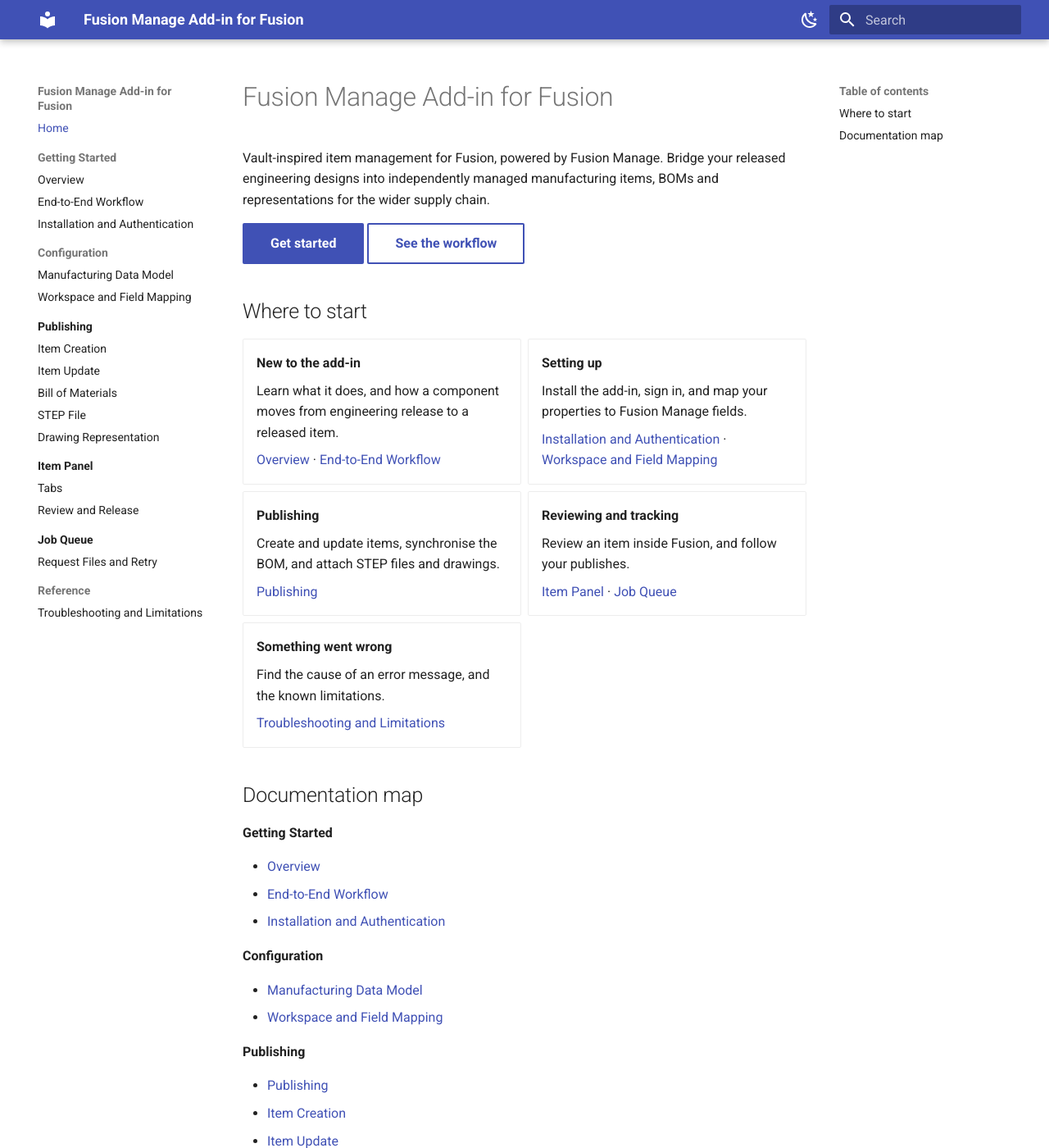
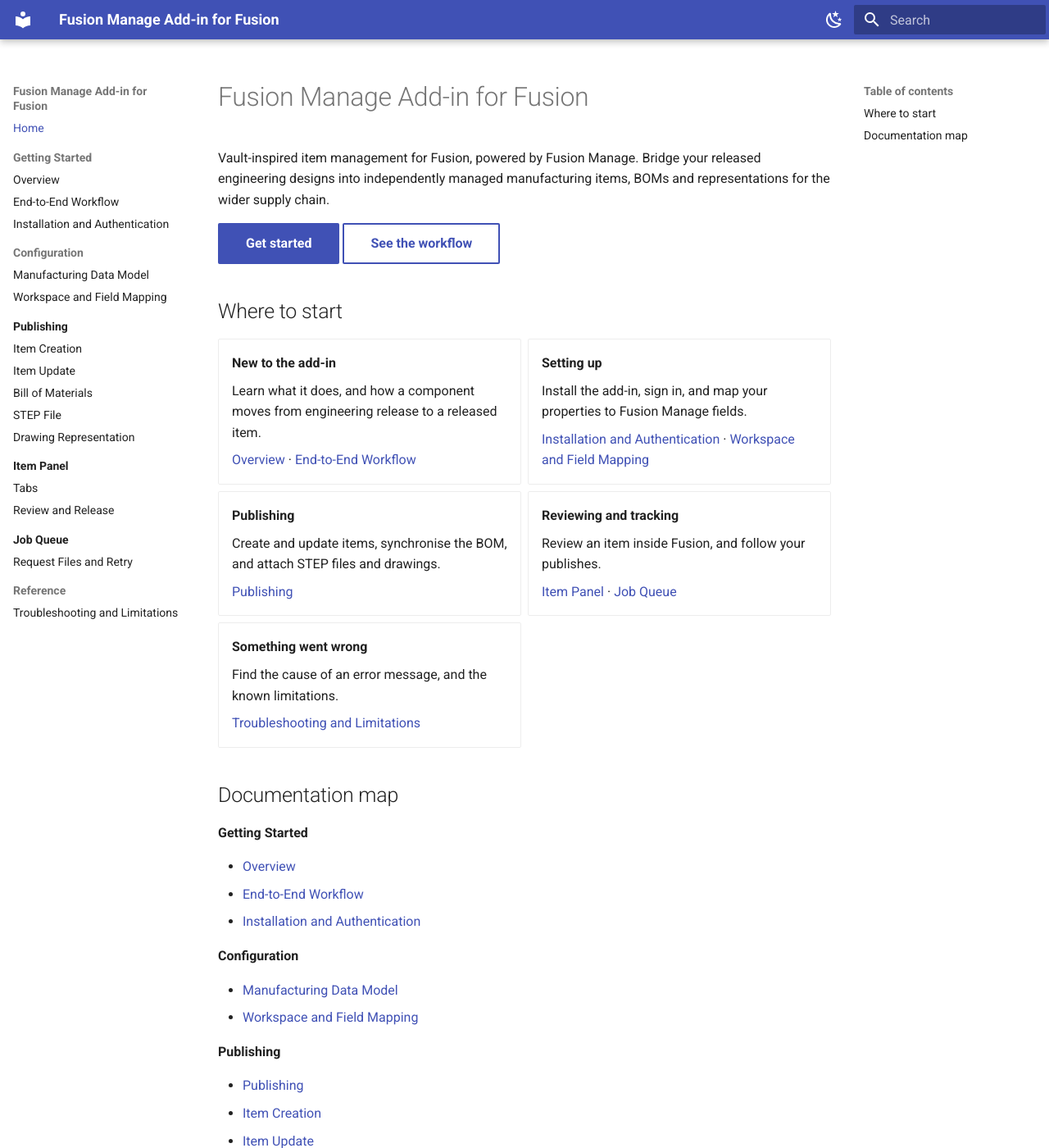
Before and after one commit to AHoop91/FusionToFusionManageAddon, an MkDocs documentation site: the page built from docs/index.md, in a window 1280 px wide and 1400 px high. Shown: the whole window at 82% size. Built offline with MkDocs 1.6.1 and Material for MkDocs 9.7.7, drawn with Linux system fonts in a browser that asks for light colours.

Commit message:
Use the full window width for the documentation site
Remove the fixed maximum width so the navigation sits at the left edge and
the page contents list at the right edge.

```diff
--- /dev/null
+++ b/docs/stylesheets/extra.css
@@ -0,0 +1,4 @@
+/* Use the full width of the window: navigation on the left, contents on the right. */
+.md-grid {
+  max-width: none;
+}
--- a/mkdocs.yml
+++ b/mkdocs.yml
@@ -2,6 +2,9 @@
 site_description: Publish Manufacturing Data Model items, BOMs and files from Fusion into Fusion Manage.
 site_url: https://ahoop91.github.io/FusionToFusionManageAddon/
 docs_dir: docs
+
+extra_css:
+  - stylesheets/extra.css
 
 theme:
   name: material
```
